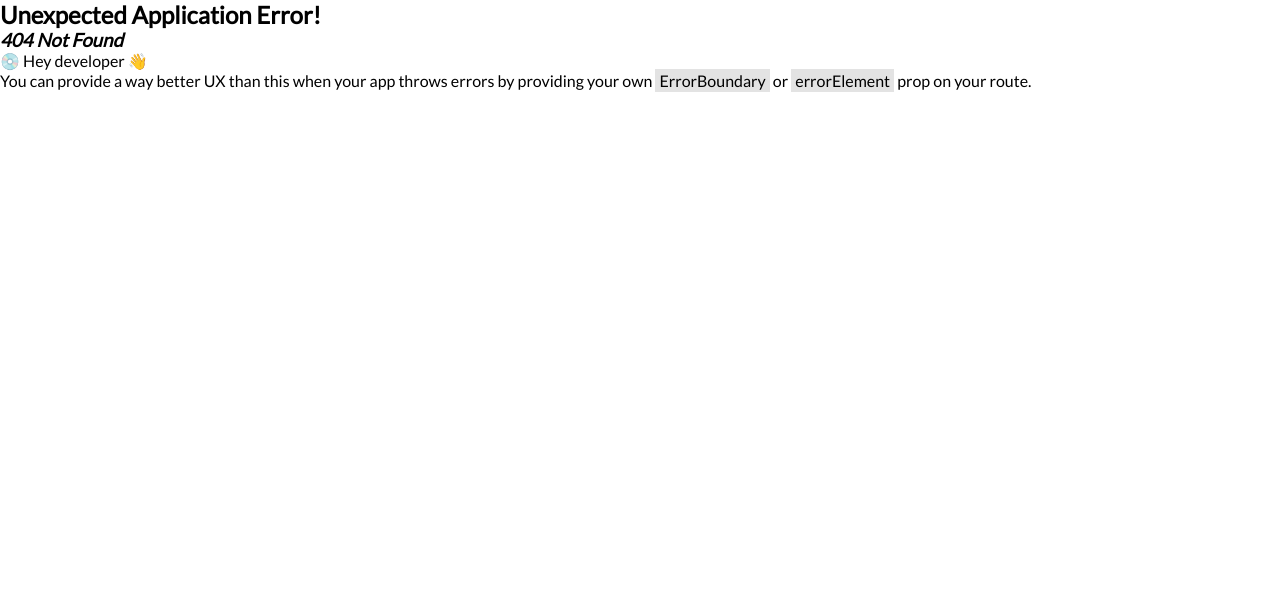
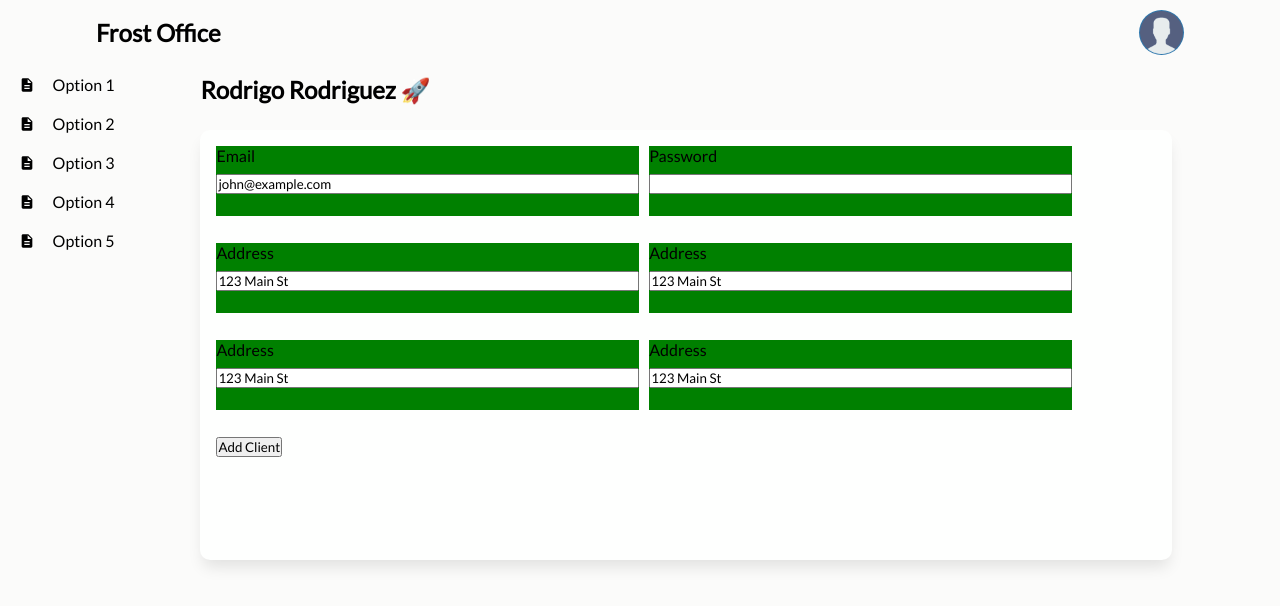
Before and after one commit to StartsDev/frost-bo, a React (Vite) app in the folder bo/: page /bo/add-client in a window 1280 px wide. Before the commit this address had no page. Shown: the top 606 px of the page. Built offline with nearby package versions, Linux system fonts and the light colour scheme.

Commit message:
formulario dinamico y layout ready

```diff
--- a/bo/src/components/form/Form.tsx
+++ b/bo/src/components/form/Form.tsx
@@ -17,11 +17,18 @@ type Props = {
 function Form({ fields, action, btnText }: Props){
   return (
     <div
+        className={styles?.container}
+        style={{
+            width: "100%",
+            height: "100%",
+            padding: "1rem 1rem",
+        }}
     >
       {fields.map((field, index) => (
-        <div key={index} className={styles?.container}>
-          <label htmlFor={field.name}>{field.label}</label>
+        <div key={index} className={styles?.formRow}>
+          <label htmlFor={field.name} className={styles?.formLabel}>{field.label}</label>
           <input
+            className={styles?.formInput}
             type={field.type}
             name={field.name}
             value={field.value}
--- a/bo/src/components/form/form.module.css
+++ b/bo/src/components/form/form.module.css
@@ -1,9 +1,28 @@
 .container {
-  display: grid;
-  grid-template-columns: repeat(auto-fit, minmax(200px, 1fr));
-  grid-gap: 20px;
+  display: flex;
+  flex-wrap: wrap;
+  gap: 10px;
+}
+
+.formRow {
+  width: 45%;
+  height: 70px;
+  display: flex;
+  flex-direction: column;
+  margin-bottom: -5rem;
+  background-color: green;
+}
+
+.formLabel {
+  flex-basis: 40%;
+  text-align: left;
+}
+
+.formInput {
+  width: 100%;
+  height: 20px;
 }
 
 .buttonContainer {
-  grid-column: 1 / -1;
+  width: 100%;
 }
--- a/bo/src/router.tsx
+++ b/bo/src/router.tsx
@@ -3,11 +3,16 @@ import { createBrowserRouter, RouteObject  } from "react-router-dom";
 import Login from "./screens/login/Login";
 import Bo from "./screens/BO/Bo";
 import Clients from "./screens/clients/Clients";
+import AddClient from "./screens/clients/AddClient";
 
 const boChildrens: RouteObject[] = [
     {
         path: "clients",
         element: <Clients />,
+    },
+    {
+        path: "add-client",
+        element: <AddClient />
     }
 ]
 
--- /dev/null
+++ b/bo/src/screens/clients/AddClient.tsx
@@ -0,0 +1,74 @@
+import Form from "../../components/form/Form";
+import View from "../../components/view/View";
+
+const users = [
+  {
+    name: "John",
+    type: "text",
+    value: "john@example.com",
+    onChange: (event: any) => {
+      // Lógica para manejar el cambio del input
+    },
+    label: "Email"
+  },
+  {
+    name: "Alice",
+    type: "password",
+    value: "",
+    onChange: (event: any) => {
+      // Lógica para manejar el cambio del input
+    },
+    label: "Password"
+  },
+  {
+    name: "Bob",
+    type: "text",
+    value: "123 Main St",
+    onChange: (event: any) => {
+      // Lógica para manejar el cambio del input
+    },
+    label: "Address"
+  },
+  // Agrega más usuarios aquí...
+  {
+    name: "Bob",
+    type: "text",
+    value: "123 Main St",
+    onChange: (event: any) => {
+      // Lógica para manejar el cambio del input
+    },
+    label: "Address"
+  },
+  {
+    name: "Bob",
+    type: "text",
+    value: "123 Main St",
+    onChange: (event: any) => {
+      // Lógica para manejar el cambio del input
+    },
+    label: "Address"
+  },
+  {
+    name: "Bob",
+    type: "text",
+    value: "123 Main St",
+    onChange: (event: any) => {
+      // Lógica para manejar el cambio del input
+    },
+    label: "Address"
+  }
+];
+
+function AddClient() {
+  return (
+    <View>
+        <Form
+            fields={users}
+            action={() => {}}
+            btnText="Add Client"
+        />
+    </View>
+  )
+}
+
+export default AddClient
```
